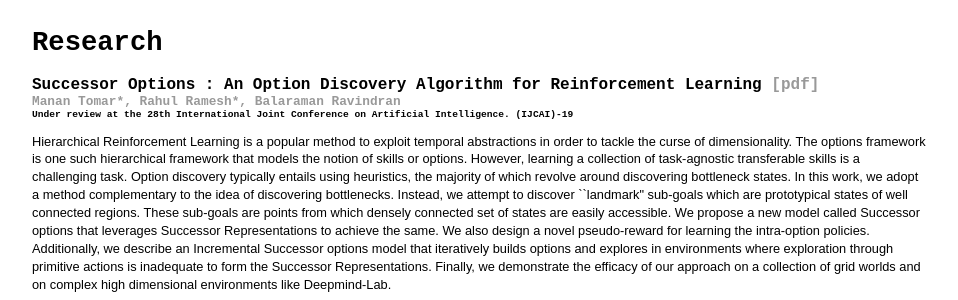
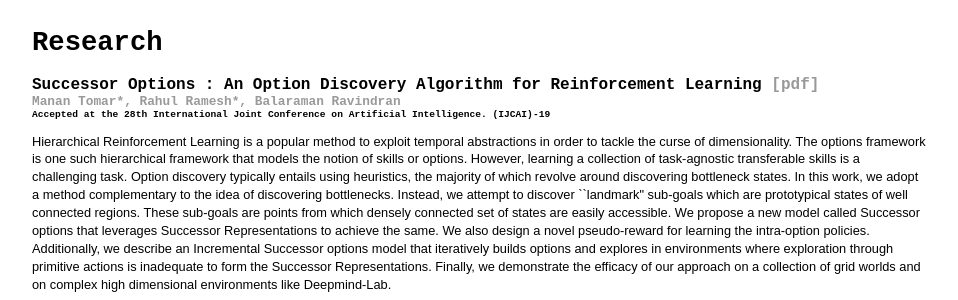
Before and after one commit to manantomar/manantomar.github.io, a Jekyll site: the page built from index.html, in a window 1280 px wide. Shown: the part 294-594 px from the top of the page, without its empty margins (160-1118 px from the left). Built offline with Jekyll 4.4.1, drawn with Linux system fonts in a browser that asks for light colours.

Commit message:
Archive upload links

```diff
--- a/index.html
+++ b/index.html
@@ -13,9 +13,9 @@
 	<br>
 	<h2> Research </h2>
 	<br>
-	<h4> Successor Options : An Option Discovery Algorithm for Reinforcement Learning <a href="https://drive.google.com/file/d/1XK4LyIi_ES7euSBoDHs235f1XdPD5-to/view?usp=sharing"> [pdf] </a></h4>
+	<h4> Successor Options : An Option Discovery Algorithm for Reinforcement Learning <a href="https://arxiv.org/pdf/1905.05731.pdf"> [pdf] </a></h4>
 	<h5 style="color:#999;"> Manan Tomar*, Rahul Ramesh*, Balaraman Ravindran </h5>
-	<h6> Under review at the 28th International Joint Conference on Artificial Intelligence. (IJCAI)-19  </h6>
+	<h6> Accepted at the 28th International Joint Conference on Artificial Intelligence. (IJCAI)-19  </h6>
 	<p style="font-size:80%;"> Hierarchical Reinforcement Learning is a popular method to exploit temporal abstractions in order to tackle the curse of dimensionality.
 		The options framework is one such hierarchical framework that models the notion of skills or options. However, learning a collection of task-agnostic transferable skills is a challenging task. Option discovery typically entails using heuristics, the majority of which revolve around discovering bottleneck states.
 		In this work, we adopt a method complementary to the idea of discovering bottlenecks.
@@ -25,7 +25,7 @@
 
 	<br>
 
-	<h4> MaMiC: Macro and Micro Curriculum for Robotic Reinforcement Learning <a href="https://drive.google.com/file/d/1c4E3lC_ESWjdV5N7xGy3RsyZnFoybXor/view?usp=sharing"> [pdf] </a></h4>
+	<h4> MaMiC: Macro and Micro Curriculum for Robotic Reinforcement Learning <a href="https://arxiv.org/pdf/1905.07193.pdf"> [pdf] </a></h4>
 	<h5 style="color:#999;"> Manan Tomar, Akhil Sathuluri, Balaraman Ravindran </h5>
 	<h6> Accepted at the International Conference on Autonomous Agents and Multiagent Systems. (AAMAS Extended Abstract)-19 </h6>
 	<p style="font-size:80%;"> Shaping in humans and animals has been shown to be a powerful tool for learning
```
